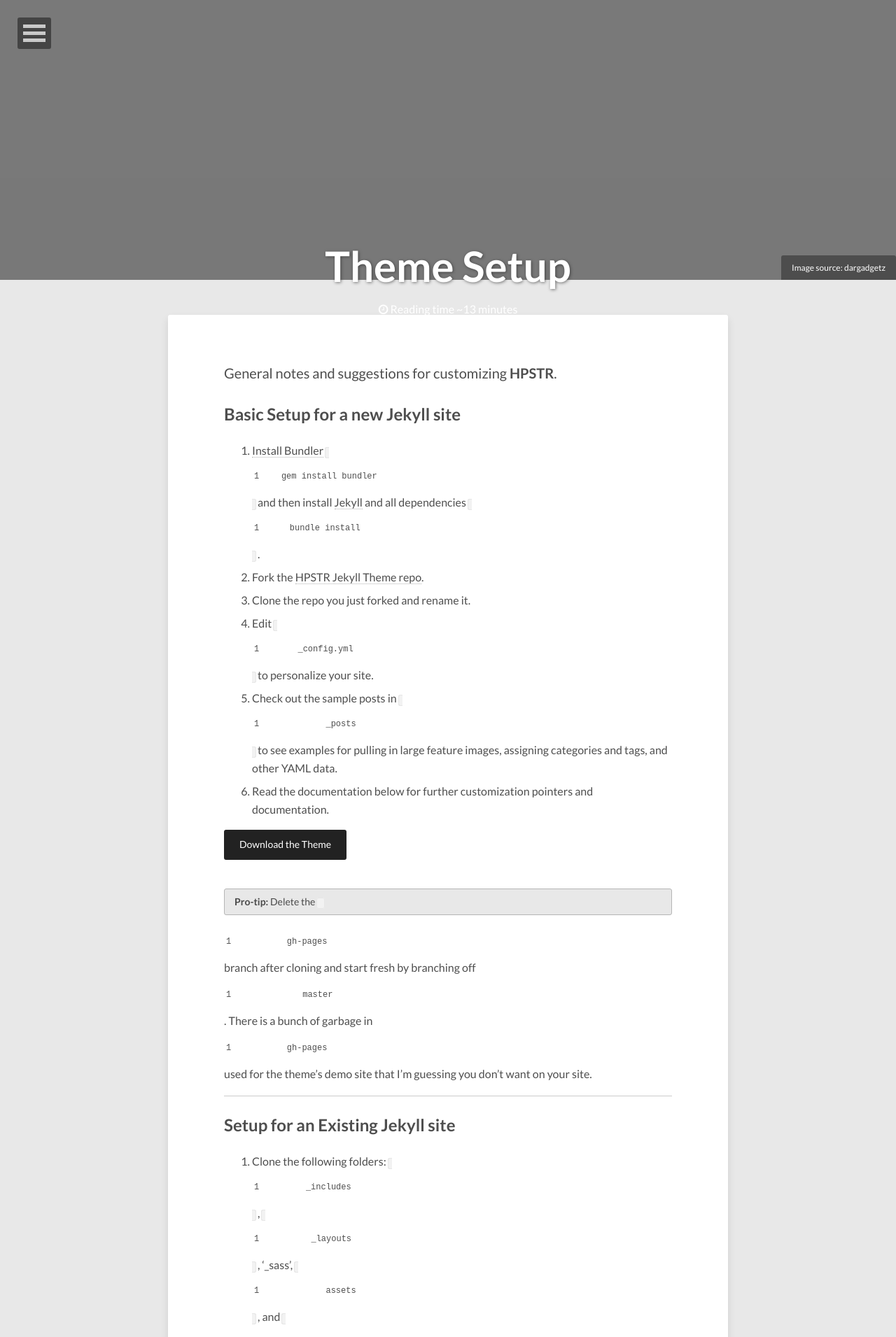
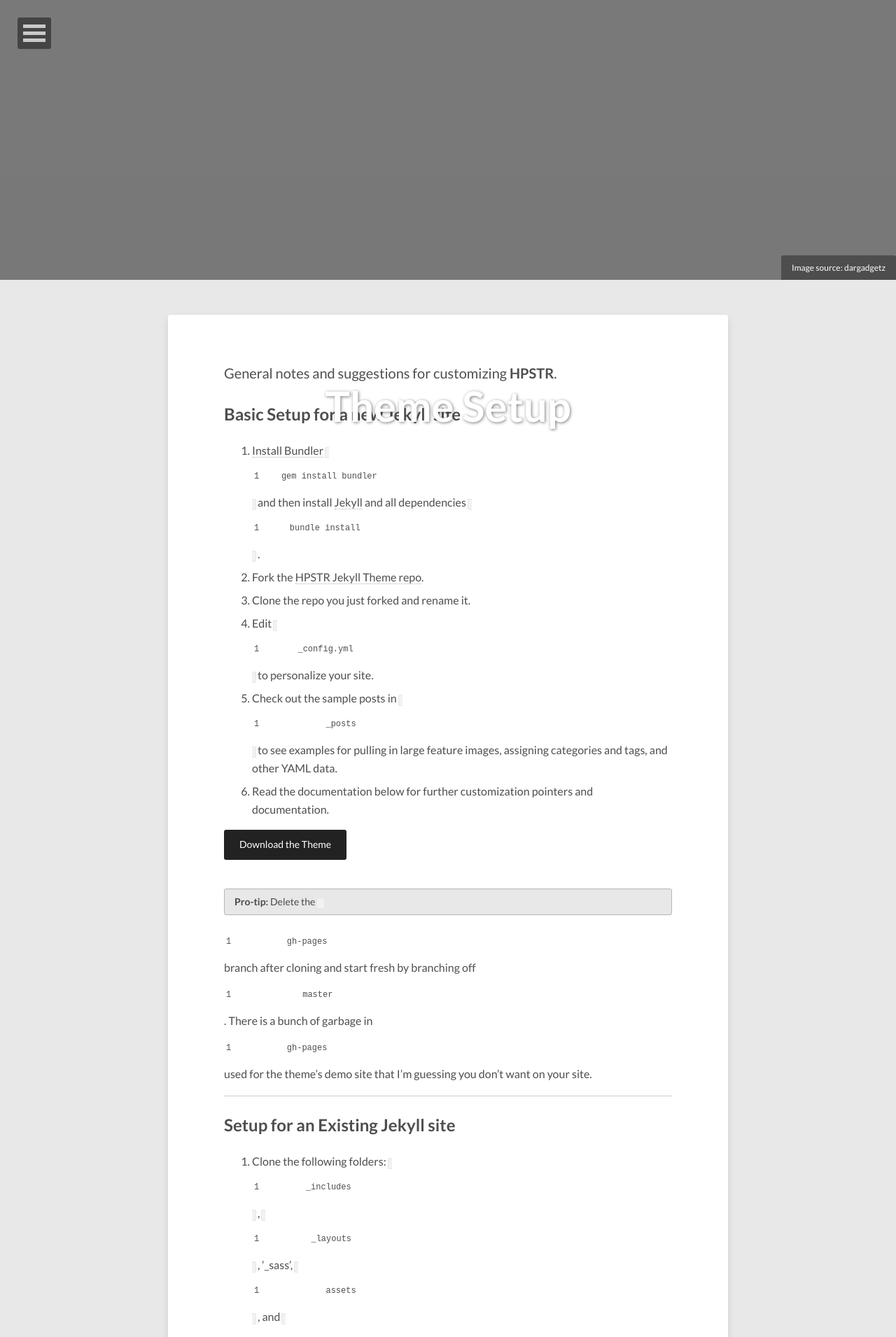
Before and after one commit to anandamurtiidiscursos/anandamurtiidiscursos.github.io, a Jekyll site: the page built from theme-setup/index.md, in a window 1280 px wide. Shown: the top 1911 px of the page at 70% size. Built offline with Jekyll 4.4.1, drawn with Linux system fonts in a browser that asks for light colours; nearby versions of some CDN libraries; comment, search, counter and statistics services are not loaded.

Commit message:
Updated _page.scss

```diff
--- a/_sass/_page.scss
+++ b/_sass/_page.scss
@@ -67,7 +67,7 @@
 	display: table;
 	margin-top: 0;
 	width: 100%;
-	height: 800px;
+	height: 1200px;
 	overflow: hidden;
 	.header-title-wrap {
 		display: table-cell;
```
